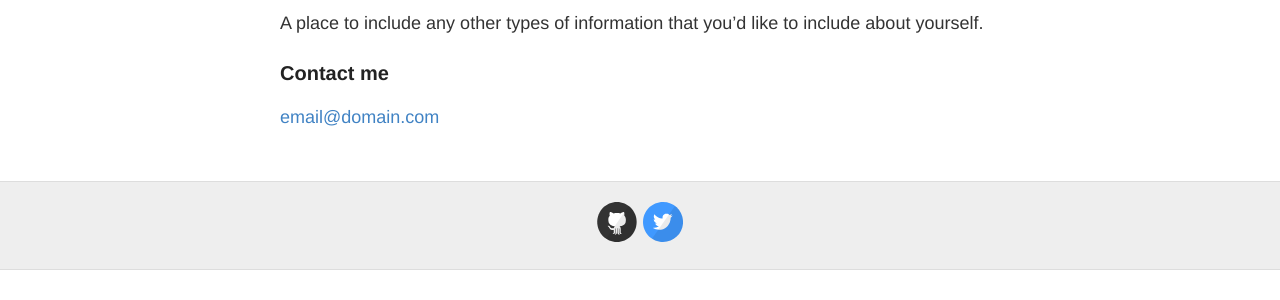
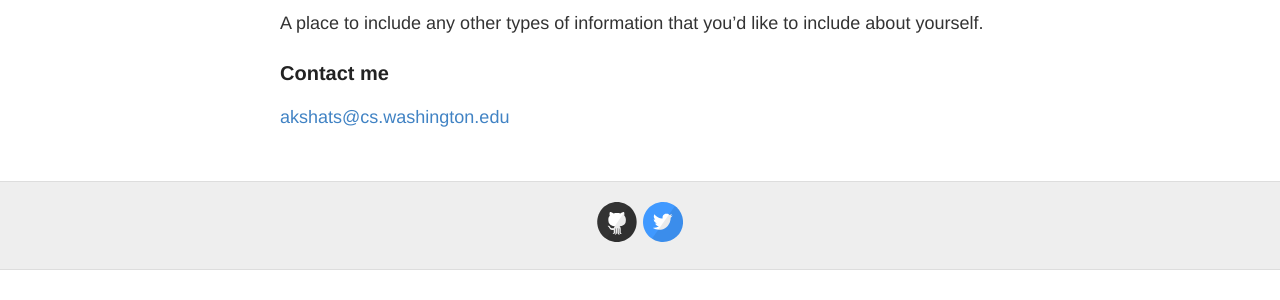
Before and after one commit to AkshatSh/akshatsh.github.io, a Jekyll site: the page built from about.md, in a window 1280 px wide. Shown: the part 310-610 px from the top of the page. Built offline with Jekyll 4.4.1, drawn with Linux system fonts in a browser that asks for light colours.

Commit message:
updated email

```diff
--- a/about.md
+++ b/about.md
@@ -12,4 +12,4 @@ A place to include any other types of information that you'd like to include abo
 
 ### Contact me
 
-[email@domain.com](mailto:email@domain.com)
+[akshats@cs.washington.edu](mailto:akshats@cs.washington.edu)
```
